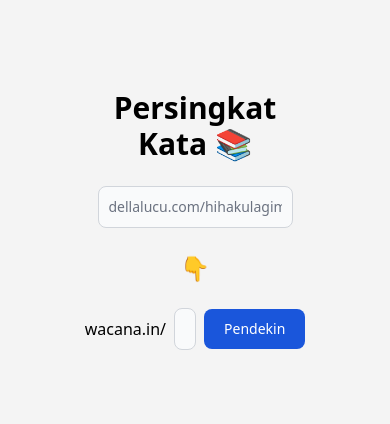
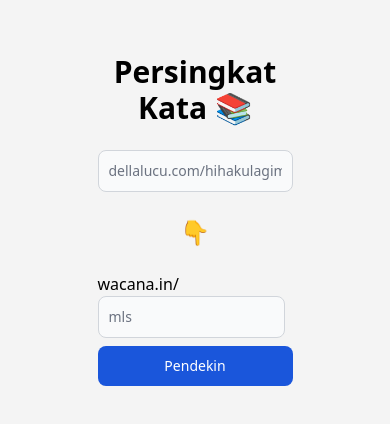
Before and after one commit to kevinwiwaha/wacana-web, a Next.js app: page /components/Form in a window 390 px wide. Shown: the part 202-626 px from the top of the page. Built offline with nearby package versions, Linux system fonts and the light colour scheme.

Commit message:
Fix responsive button and field

```diff
--- a/pages/components/Form.js
+++ b/pages/components/Form.js
@@ -69,12 +69,12 @@ export default function Form() {
           <div className="flex  justify-center">
             <p className="mb-6 text-2xl">👇</p>
           </div>
-          <div className="flex justify-center">
+          <div className="md:flex justify-center">
             <div className="flex  items-center">
               <p className="mr-2 font-medium">wacana.in/</p>
             </div>
-            <div className="flex  items-center">
-              <div className="w-1/2 mr-2">
+            <div className="md:flex  items-center">
+              <div className="md:w-1/2 mb-2 md:mb-0 mr-2">
                 <input
                   autocomplete="off"
                   type="email"
```
